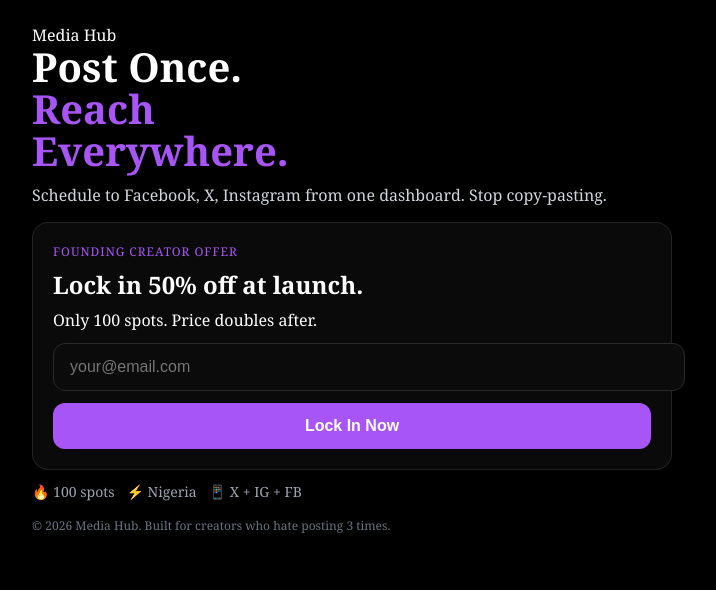
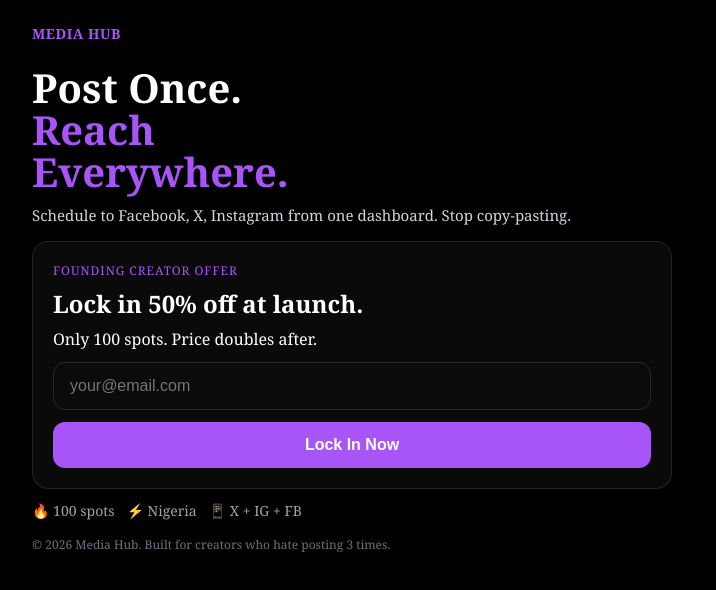
Before and after one commit to solomonenyinnaya14-a11y/Media-Hub, a Next.js app: page / in a window 1280 px wide. Shown: the top 590 px of the page, without its empty margins (288-1004 px from the left). Built offline with nearby package versions, Linux system fonts and the light colour scheme.

Commit message:
Update globals.css

```diff
--- a/app/globals.css
+++ b/app/globals.css
@@ -10,10 +10,38 @@ body {
   margin-inline: auto;
 }
 
-h1 { font-size: 40px; line-height: 1.05; font-weight: 800; margin: 0; }
-.sub { color: #d1d5db; margin-top: 12px; }
-.purple { color: #a855f7; }
-.small { font-size: 12px; letter-spacing: .08em; text-transform: uppercase; color: #a855f7; }
+.brand {
+  font-size: 14px;
+  font-weight: 800;
+  letter-spacing: 0.5px;
+  color: #a855f7;
+  margin-bottom: 24px;
+  text-transform: uppercase;
+}
+
+h1 {
+  font-size: 40px;
+  line-height: 1.05;
+  font-weight: 800;
+  margin: 0;
+}
+
+.sub {
+  color: #d1d5db;
+  margin-top: 12px;
+  font-size: 15px;
+}
+
+.purple {
+  color: #a855f7;
+}
+
+.small {
+  font-size: 12px;
+  letter-spacing: .08em;
+  text-transform: uppercase;
+  color: #a855f7;
+}
 
 .card {
   background: rgba(255,255,255,.04);
@@ -31,6 +59,7 @@ input {
   padding: 14px 16px;
   width: 100%;
   font-size: 16px;
+  box-sizing: border-box;
 }
 
 .btn {
@@ -45,6 +74,26 @@ input {
   margin-top: 12px;
 }
 
-.success { color: #a855f7; margin-top: 8px; }
-.meta { color: #9ca3af; font-size: 14px; margin-top: 12px; display: flex; gap: 12px; }
-.footer { color: #6b7280; font-size: 12px; margin-top: 16px; }
+.btn:disabled {
+  opacity: 0.6;
+}
+
+.success {
+  color: #a855f7;
+  margin-top: 8px;
+  font-weight: 600;
+}
+
+.meta {
+  color: #9ca3af;
+  font-size: 14px;
+  margin-top: 12px;
+  display: flex;
+  gap: 12px;
+}
+
+.footer {
+  color: #6b7280;
+  font-size: 12px;
+  margin-top: 16px;
+}
```
